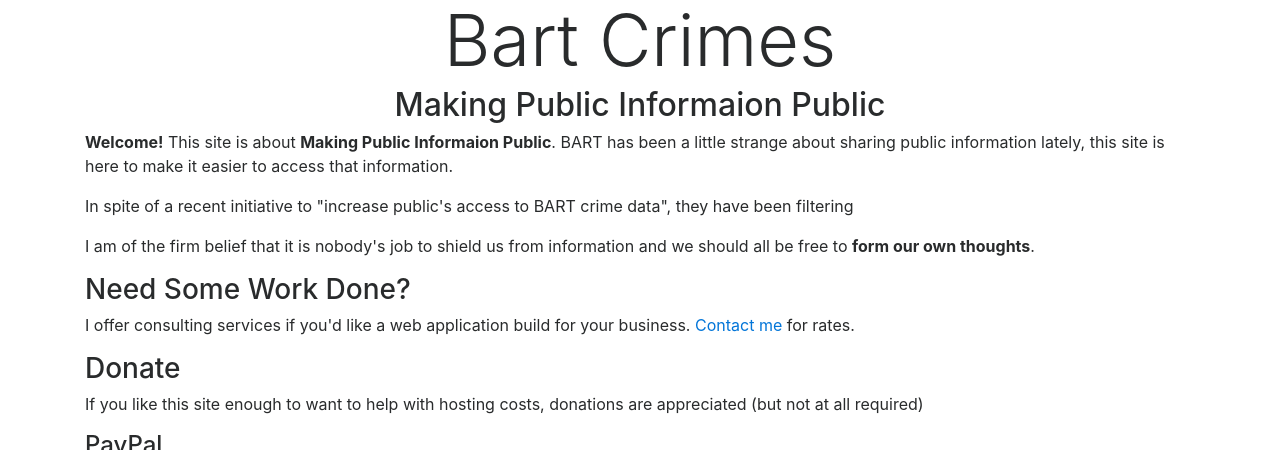
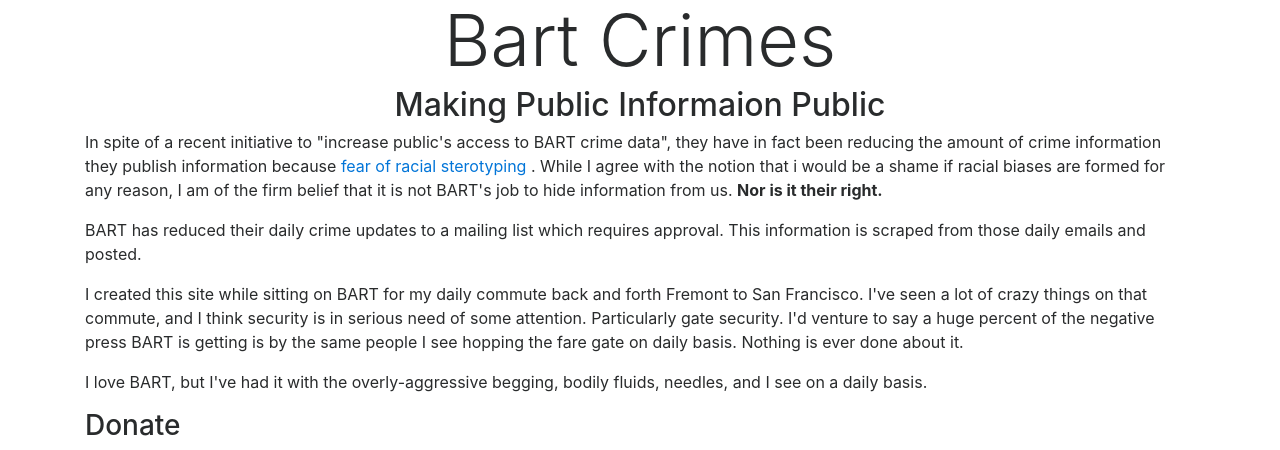
Before and after one commit to ben174/bart-crime, a Django app: page /about/ in a window 1280 px wide. Shown: the top 450 px of the page. Run offline with Django 3.2, Linux system fonts and the light colour scheme; some libraries are stand-ins or nearby versions.

Commit message:
Update about text

```diff
--- a/templates/about.html
+++ b/templates/about.html
@@ -4,25 +4,31 @@
 <h2 class="text-center">Making Public Informaion Public</h2>
 
 
-    <p><strong>Welcome!</strong> This site is about <b>Making Public Informaion Public</b>.
-    BART has been a little strange about sharing public information lately, this site is here
-    to make it easier to access that information. </p>
+    <p>In spite of a <a>recent initiative</a> to "increase public's access to BART crime data", they
+    have in fact been <a>reducing the amount of crime information they publish</a> information because <a href="http://www.foxnews.com/us/2017/07/25/bart-officials-withhold-crime-surveillance-tapes-for-fear-racial-stereotyping-memo-shows.html">fear
+        of racial sterotyping</a>
+        . While I agree with the notion that i
+    would be a shame if racial biases are formed for any reason, I am of the firm belief that
+    it is not BART's job to hide information from us. <b>Nor is it their right.</b></p>
 
-    <p>In spite of a <a>recent initiative</a> to "increase public's access to BART crime data", they
-    have been <a>filtering   </a></p>
+    <p>BART has reduced their daily crime updates to a mailing list which requires approval. This information
+    is scraped from those daily emails and posted.</p>
 
-    <p>I am of the firm belief that it is nobody's job to shield us from information and we should
-    all be free to <b>form our own thoughts</b>. </p>
+    <p>I created this site while sitting on BART for my daily commute back and forth Fremont
+    to San Francisco. I've seen a lot of crazy things on that commute, and I think security is
+    in serious need of some attention. Particularly gate security. I'd venture to say a huge
+    percent of the negative press BART is getting is by the same people I see hopping the
+    fare gate on daily basis. Nothing is ever done about it.</p>
+
+    <p>I love BART, but I've had it with the overly-aggressive begging, bodily fluids, needles, and I see on a daily basis.</p>
+
+
+    <h3>Donate</h3>
+    <p>If you like this site enough to want to help with hosting costs, donations are appreciated
+        (but not at all required)</p>
 
 
 
-            <h3>Need Some Work Done?</h3>
-            <p>I offer consulting services if you'd like a web application build for your business.
-                <a href="mailto:resume@bugben.com">Contact me</a> for rates.</p>
-
-            <h3>Donate</h3>
-            <p>If you like this site enough to want to help with hosting costs, donations are appreciated
-                (but not at all required)</p>
 
             <p>
                 <h4>PayPal</h4> <form action="https://www.paypal.com/cgi-bin/webscr" method="post" target="_top">
@@ -39,6 +45,10 @@
             </p>
 
 
+            <h3>Need Some Work Done?</h3>
+            <p>I offer consulting services if you'd like a web application build for your business.
+                <a href="mailto:resume@bugben.com">Contact me</a> for rates.</p>
+
 
 
 {% endblock %}
```
